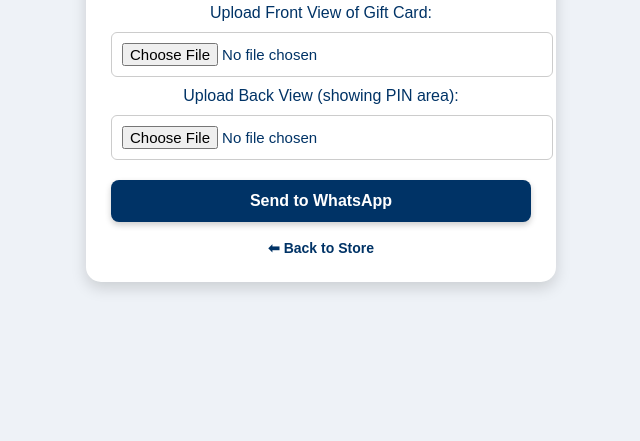
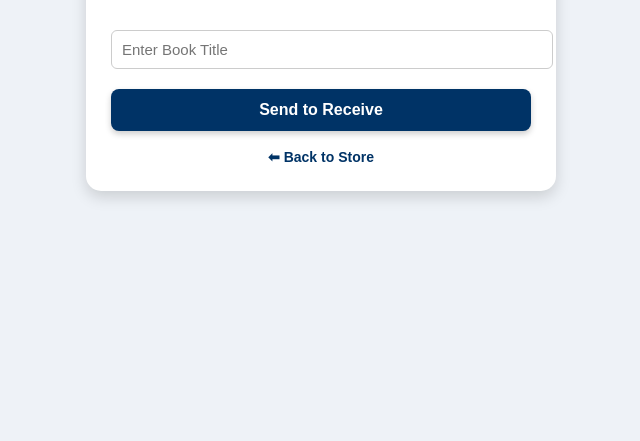
Before and after one commit to teslahpublishers/pdf-store, a plain HTML site: page giftcard.html in a window 1280 px wide. Shown: the part 359-800 px from the top of the page, without its empty margins (319-959 px from the left). Drawn offline with Linux system fonts and the light colour scheme.

Commit message:
Update giftcard.html

```diff
--- a/giftcard.html
+++ b/giftcard.html
@@ -36,7 +36,7 @@
       margin-bottom: 20px;
     }
 
-    input[type="text"], input[type="file"] {
+    input[type="text"] {
       width: 100%;
       padding: 10px;
       margin: 10px 0;
@@ -82,25 +82,18 @@
 
   <div class="giftcard-box">
     <h2>Buy via Giftcards</h2>
-    <p>Enter the book title and upload both front and back views of your gift card.</p>
+    <p>Enter the book title you wish to receive.</p>
 
     <form id="giftForm">
       <input type="text" id="bookTitle" placeholder="Enter Book Title" required>
-
-      <label>Upload Front View of Gift Card:</label>
-      <input type="file" id="frontImage" accept="image/*" required>
-
-      <label>Upload Back View (showing PIN area):</label>
-      <input type="file" id="backImage" accept="image/*" required>
-
-      <button type="button" onclick="sendToWhatsApp()">Send to WhatsApp</button>
+      <button type="button" onclick="sendToReceive()">Send to Receive</button>
     </form>
 
     <a href="index.html" class="back-link">⬅ Back to Store</a>
   </div>
 
   <script>
-    function sendToWhatsApp() {
+    function sendToReceive() {
       const bookTitle = document.getElementById('bookTitle').value.trim();
       if (!bookTitle) {
         alert("Please enter the book title.");
@@ -108,7 +101,7 @@
       }
 
       const message = encodeURIComponent(
-        `Hello Teslah Publishers,\nI would like to buy the book titled: "${bookTitle}" via Giftcard.\n\nI have uploaded both front and back views of my card.`
+        `Hello Teslah Publishers,\nI would like to receive the book titled: "${bookTitle}".`
       );
 
       const whatsappURL = `https://wa.me/2348039207986?text=${message}`;
```
